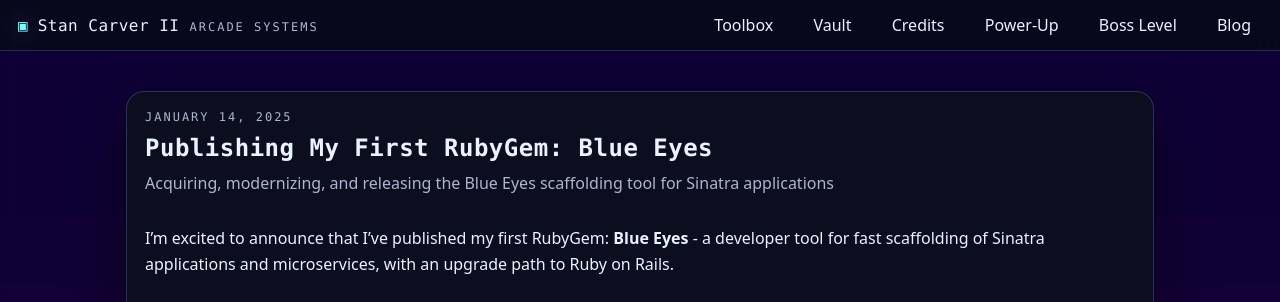
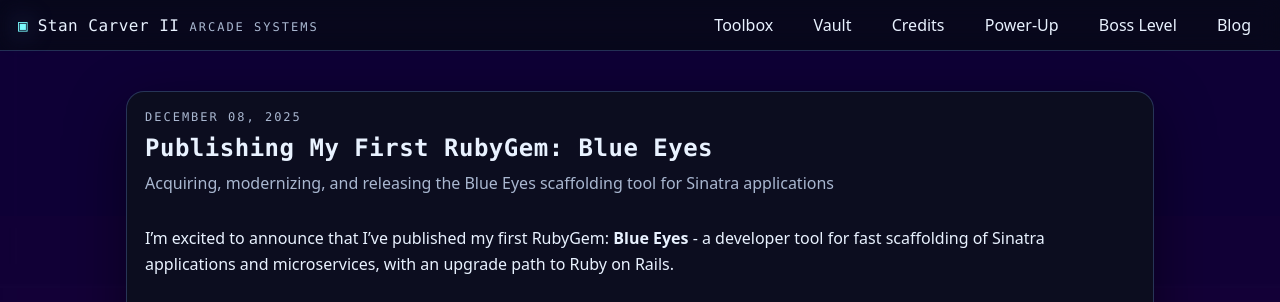
Before and after one commit to scarver2/scarver2.github.io, a Jekyll site: the page built from _posts/2025-12-08-publishing-my-first-rubygem-blue-eyes.md, in a window 1280 px wide and 900 px high. Shown: the top 302 px of the window. Built offline with Jekyll 4.4.1, drawn with Linux system fonts in a browser that asks for light colours.

Commit message:
fixed date of blog post

```diff
--- a/_posts/2025-12-08-publishing-my-first-rubygem-blue-eyes.md
+++ b/_posts/2025-12-08-publishing-my-first-rubygem-blue-eyes.md
@@ -2,7 +2,7 @@
 layout: post
 title: "Publishing My First RubyGem: Blue Eyes"
 description: "Acquiring, modernizing, and releasing the Blue Eyes scaffolding tool for Sinatra applications"
-date: 2025-01-14
+date: 2025-12-08
 tags: [ruby, rubygems, sinatra, open-source, blue-eyes]
 ---
 
```
